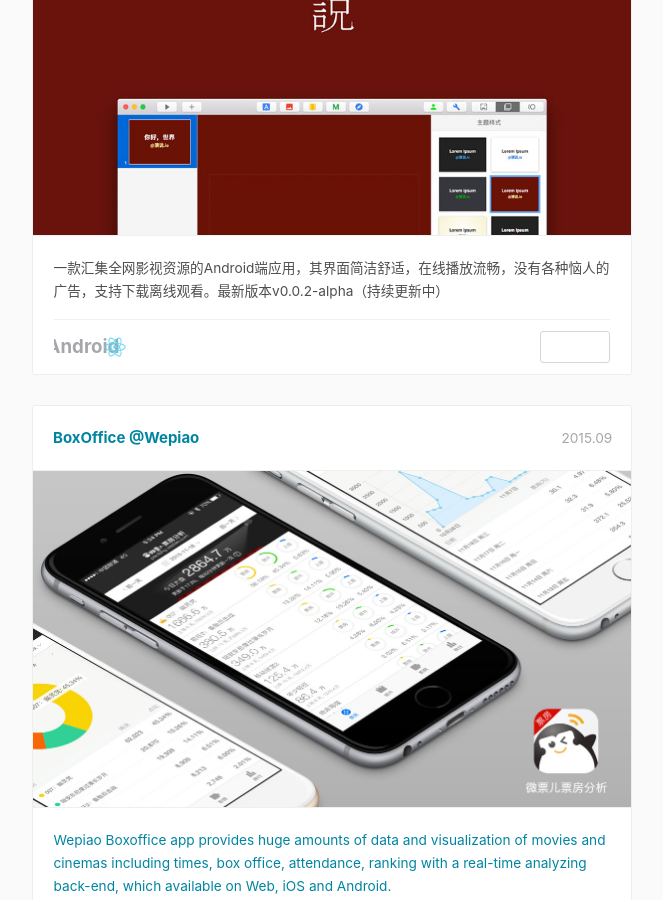
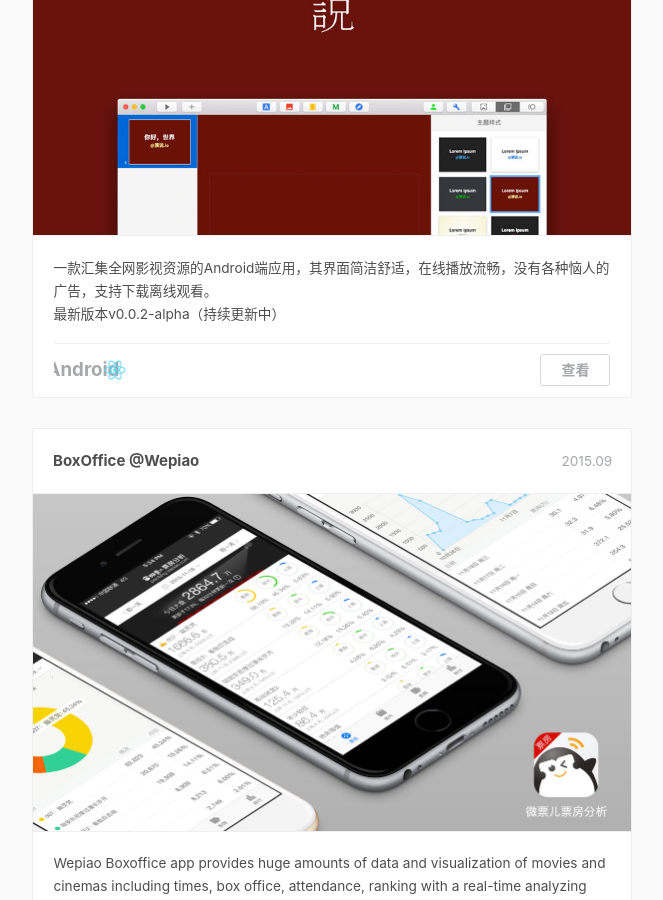
Before and after one commit to nicejiang/hanplus.github.io, a Jekyll site: the page built from portfolio/index.html, in a window 1280 px wide and 900 px high, scrolled down 545 px. Shown: the whole window, without its empty margins (308-971 px from the left). Built offline with Jekyll 4.4.1, drawn with Linux system fonts in a browser that asks for light colours; nearby versions of some CDN libraries; comment, search, counter and statistics services are not loaded.

Commit message:
commit info

```diff
--- a/about.html
+++ b/about.html
@@ -1,7 +1,7 @@
 ---
 layout: page
 title: "About"
-description: "你是我的梦想"
+description: "astronaut"
 header-img: "img/about-bg.jpg"
 multilingual: true
 ---
--- a/archive.html
+++ b/archive.html
@@ -1,7 +1,7 @@
 ---
 title: Archive
 layout: default
-description: keep hungry keep foolish
+description: Found some	interesting.
 header-img: "img/tag-bg.jpg"
 ---
 
--- a/portfolio/index.html
+++ b/portfolio/index.html
@@ -16,7 +16,7 @@
 	<body>
 		<div class="container" style="margin:0;padding:0;width:100%;">
 			<header>
-				<img width="175" height="175" style="border-radius:50%;" src="/img/avatar-hux-ny.jpg">
+				<img width="175" height="175" style="border-radius:50%;" src="/img/hanplus_head.jpg">
 				<h1>HanPlus</h1>
 			</header>
 			<div class="main">
@@ -28,12 +28,14 @@
 							<img src="images/work-yanshuo.jpg">
 							<ul>
 								<li>
-									一款汇集全网影视资源的Android端应用，其界面简洁舒适，在线播放流畅，没有各种恼人的广告，支持下载离线观看。最新版本v0.0.2-alpha（持续更新中）
+									一款汇集全网影视资源的Android端应用，其界面简洁舒适，在线播放流畅，没有各种恼人的广告，支持下载离线观看。
+									<br>
+									最新版本v0.0.2-alpha（持续更新中）
 								</li>
 								<li class="skill">
 									<span><b>Android</b></span>
 									<span class="i-react"></span>
-									<span class="link"><a target="_blank" href="https://yanshuo.io"查看</a></span>
+									<span class="link"><a target="_blank" href="https://yanshuo.io">查看</a></span>
 								</li>
 							</ul>
 						</div>
```
Also changed, not shown: img/avatar-hux-ny.jpg (deleted), img/hanplus_head.jpg (added).
